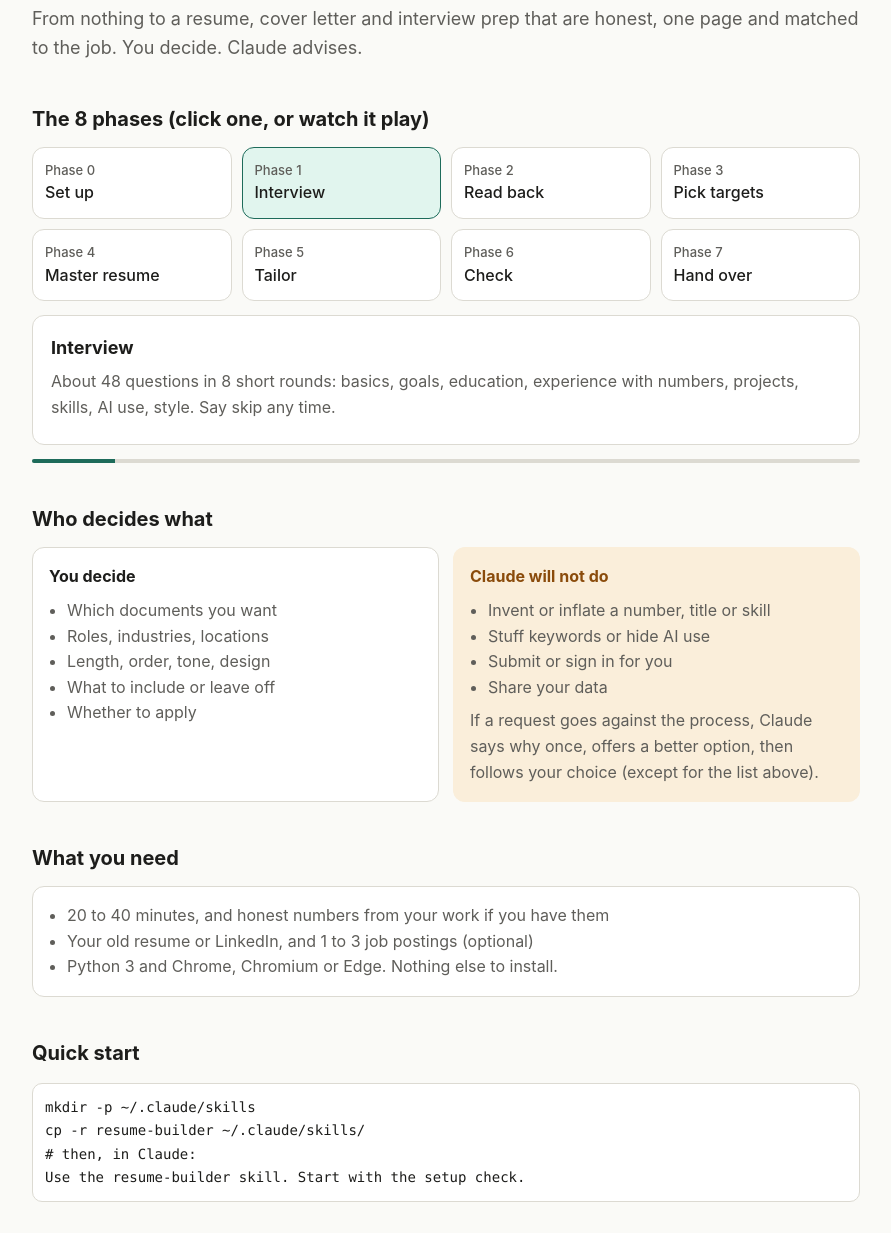
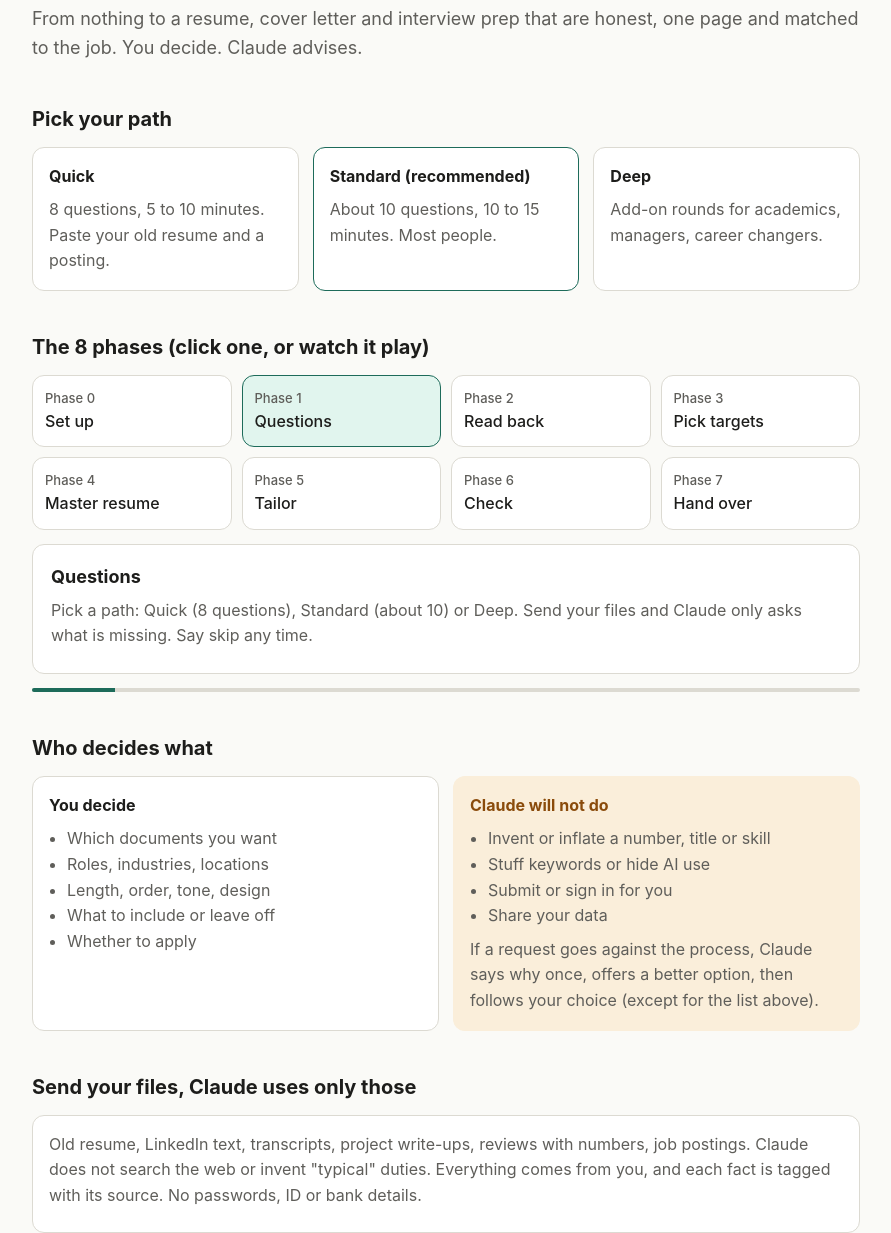
Before and after one commit to BenShadabi/resume-builder-skill, a plain HTML site: page docs/index.html in a window 1280 px wide. Shown: the part 83-1316 px from the top of the page, without its empty margins (194-1085 px from the left). Drawn offline with Linux system fonts and the light colour scheme.

Commit message:
Standard path cut to about 10 questions, sources-and-files rule, lapsed credentials, stemming
Co-Authored-By: Claude Sonnet 5.5 <noreply@anthropic.com>

```diff
--- a/docs/index.html
+++ b/docs/index.html
@@ -29,7 +29,7 @@ p.lead{color:var(--mute);margin:0 0 24px;font-size:18px}
 .warn{background:var(--warnbg);border-color:transparent}.warn h3{color:var(--warn)}
 pre{background:var(--card);border:1px solid var(--line);border-radius:10px;padding:12px;overflow:auto;font-size:14px}
 code{font-family:ui-monospace,Menlo,Consolas,monospace}
-@media (max-width:640px){.steps{grid-template-columns:repeat(2,1fr)}.two{grid-template-columns:1fr}}
+@media (max-width:640px){.steps{grid-template-columns:repeat(2,1fr)}.two{grid-template-columns:1fr!important}}
 @media (prefers-reduced-motion:reduce){*{transition:none!important}}
 </style>
 </head>
@@ -37,6 +37,13 @@ code{font-family:ui-monospace,Menlo,Consolas,monospace}
 <main>
 <h1>Resume Builder skill</h1>
 <p class="lead">From nothing to a resume, cover letter and interview prep that are honest, one page and matched to the job. You decide. Claude advises.</p>
+
+<h2>Pick your path</h2>
+<div class="two" style="grid-template-columns:repeat(3,1fr)">
+<div class="card"><h3>Quick</h3><p style="margin:0;color:var(--mute)">8 questions, 5 to 10 minutes. Paste your old resume and a posting.</p></div>
+<div class="card" style="border-color:var(--acc)"><h3>Standard (recommended)</h3><p style="margin:0;color:var(--mute)">About 10 questions, 10 to 15 minutes. Most people.</p></div>
+<div class="card"><h3>Deep</h3><p style="margin:0;color:var(--mute)">Add-on rounds for academics, managers, career changers.</p></div>
+</div>
 
 <h2>The 8 phases (click one, or watch it play)</h2>
 <div class="steps" id="steps"></div>
@@ -52,10 +59,13 @@ code{font-family:ui-monospace,Menlo,Consolas,monospace}
 <p style="margin:8px 0 0;color:var(--mute)">If a request goes against the process, Claude says why once, offers a better option, then follows your choice (except for the list above).</p></div>
 </div>
 
+<h2>Send your files, Claude uses only those</h2>
+<div class="card"><p style="margin:0 0 8px;color:var(--mute)">Old resume, LinkedIn text, transcripts, project write-ups, reviews with numbers, job postings. Claude does not search the web or invent "typical" duties. Everything comes from you, and each fact is tagged with its source. No passwords, ID or bank details.</p></div>
+
 <h2>What you need</h2>
 <div class="card"><ul>
-<li>20 to 40 minutes, and honest numbers from your work if you have them</li>
-<li>Your old resume or LinkedIn, and 1 to 3 job postings (optional)</li>
+<li>5 to 15 minutes, and honest numbers from your work if you have them</li>
+<li>Files to send (old resume, LinkedIn text, anything with real numbers) and 1 to 3 job postings, all optional</li>
 <li>Python 3 and Chrome, Chromium or Edge. Nothing else to install.</li></ul></div>
 
 <h2>Quick start</h2>
@@ -67,7 +77,7 @@ Use the resume-builder skill. Start with the setup check.</code></pre>
 <script>
 const P=[
 ["Set up","Checks your computer, then explains the plan in plain words: how long it takes, what you decide, the one rule (only your facts)."],
-["Interview","About 48 questions in 8 short rounds: basics, goals, education, experience with numbers, projects, skills, AI use, style. Say skip any time."],
+["Questions","Pick a path: Quick (8 questions), Standard (about 10) or Deep. Send your files and Claude only asks what is missing. Say skip any time."],
 ["Read back","A summary of your fact sheet so you can fix anything wrong before anything is written."],
 ["Pick targets","Turn goals into 1 to 3 job lanes, score fit honestly, check each posting is still open."],
 ["Master resume","A one-page, plain-text, ATS-friendly resume from your facts. You edit it as text first."],
```
Also changed, not shown: 14 other files.
